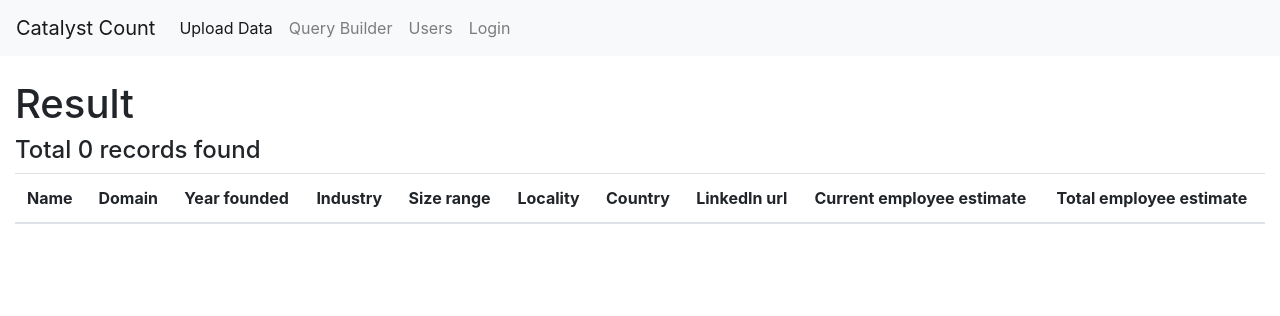
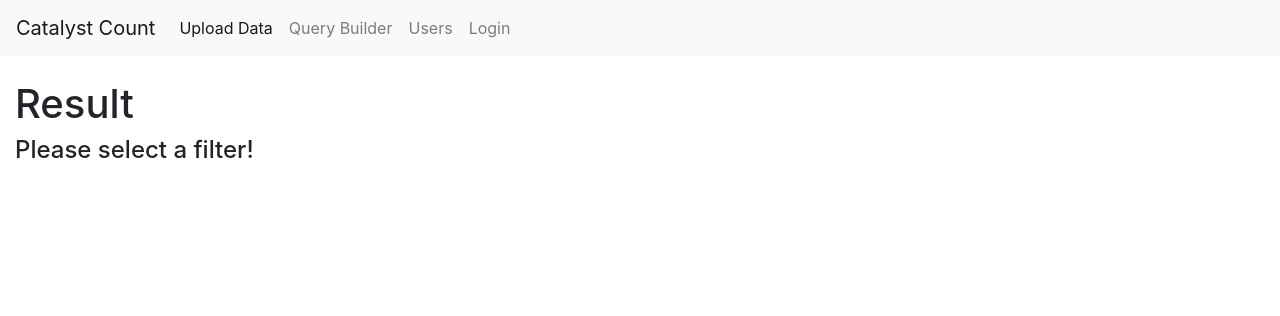
Before and after one commit to SleepinNinja/catalyst-count, a Django app: page /query_builder/query_result in a window 1280 px wide. Shown: the top 316 px of the page. Run offline with Django 4.2, Linux system fonts and the light colour scheme; lists and menus that the app fills with data are empty; parts of the project's set-up code (start-up, migrations or seed data) failed here and were passed over.

Commit message:
Query builder template and view fixes

```diff
--- a/query_builder/templates/show_query_data.html
+++ b/query_builder/templates/show_query_data.html
@@ -7,6 +7,7 @@ Query Builder
 {% include 'components/navbar.html' %}
 <div class="container-fluid mt-4">
     <h1>Result</h1>
+    {% if result %}
     <h4>Total {{ result| length }} records found</h4>
     <table class="table">
         <thead>
@@ -40,6 +41,8 @@ Query Builder
             {% endfor %}
         </tbody>
     </table>
-    {% include "components/pagination.html" %}
+     {% else %}
+    <h4>Please select a filter!</h4>
+    {% endif %}
 </div>
 {% endblock content %}
--- a/query_builder/views.py
+++ b/query_builder/views.py
@@ -54,6 +54,6 @@ class ShowQueryResultView(ListView):
 
 	def get_context_data(self, **kwargs):
 		context = super().get_context_data(**kwargs)
-		#queryset = self.get_filter_queryset()
+		queryset = self.get_filter_queryset()
 		context['result'] = self.get_filter_queryset()
 		return context
```
